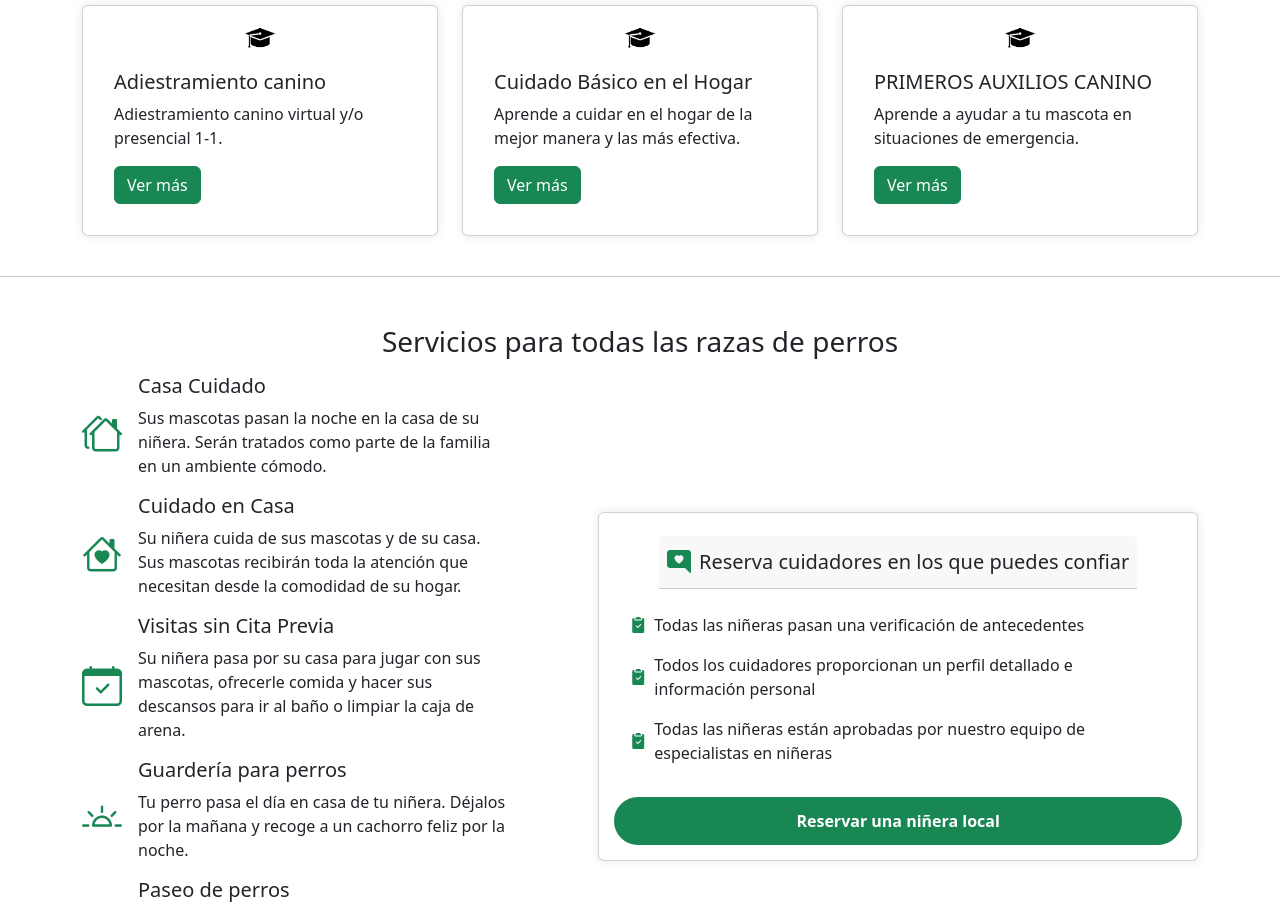
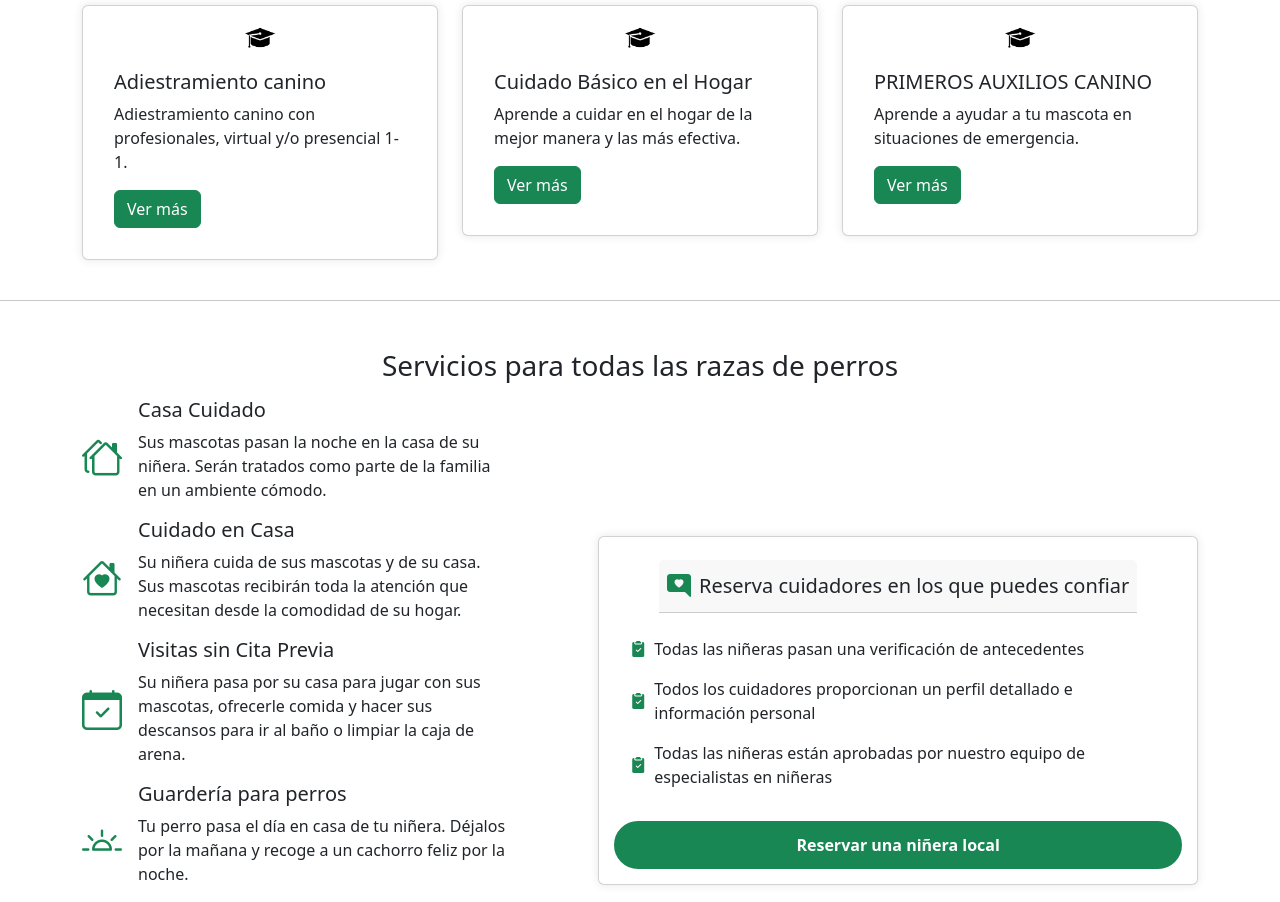
Before and after one commit to aleSalcdo/safepet.github.io, a plain HTML site: page index.html in a window 1280 px wide. Shown: the part 1084-1986 px from the top of the page. Drawn offline with nearby package versions, Linux system fonts and the light colour scheme; a web font is replaced by a local one.

Commit message:
Update index.html

```diff
--- a/index.html
+++ b/index.html
@@ -214,7 +214,7 @@
             <img src="img/toga-removebg-preview.png" class="imgc mx-auto" alt="...">
             <div class="card-body">
               <h5 class="card-title">Adiestramiento canino</h5>
-              <p class="fs-6">Adiestramiento canino virtual y/o presencial 1-1.</p>
+              <p class="fs-6">Adiestramiento canino con profesionales, virtual y/o presencial 1-1.</p>
               <button type="button" class="btn btn-success">Ver más</button>
             </div>
           </div>
```
